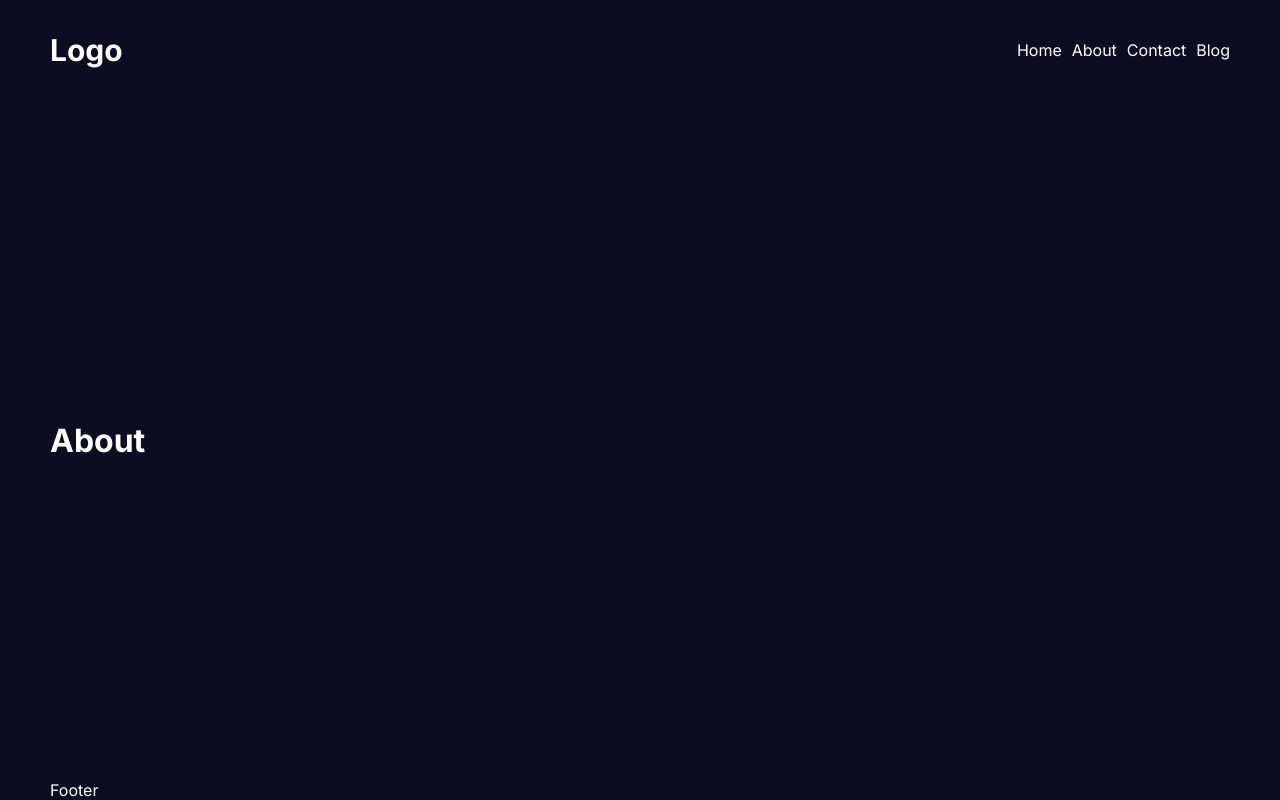
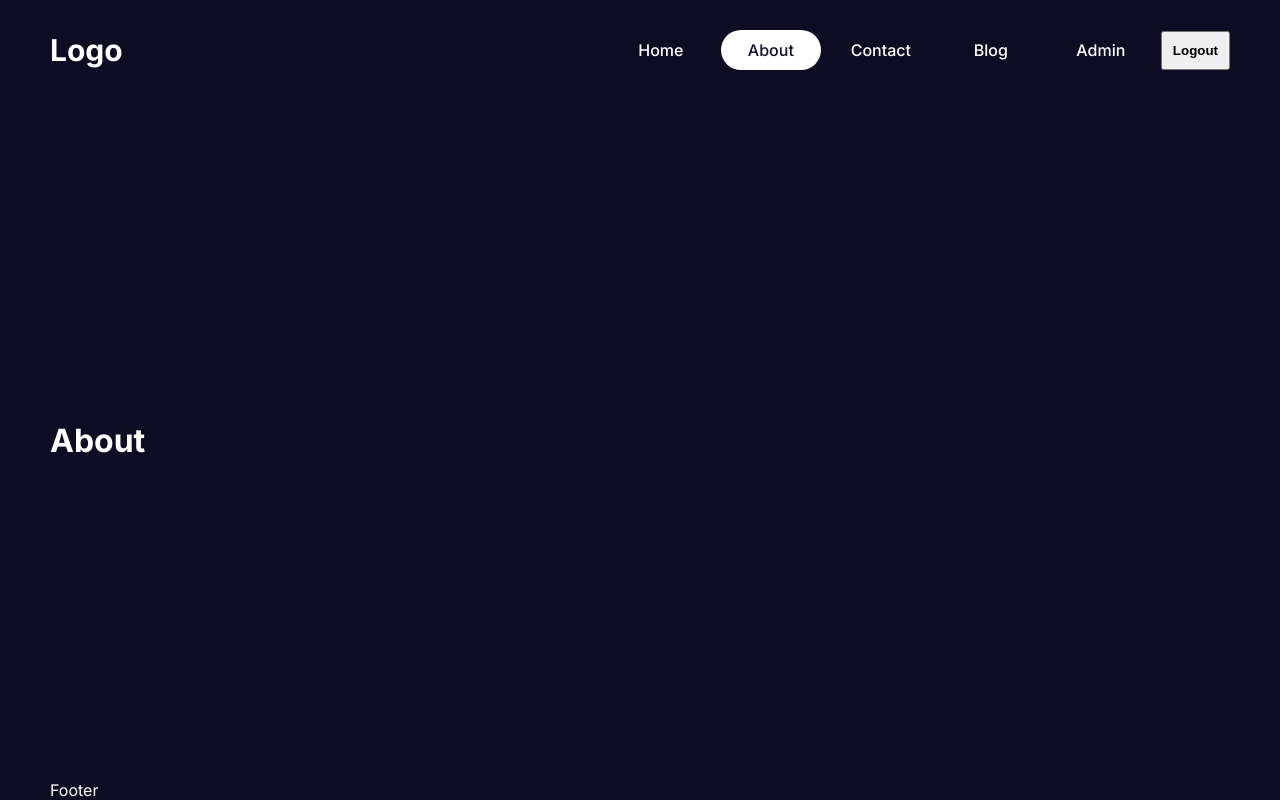
Before and after one commit to HadeerHassan28/fisrt-project-next-14, a Next.js app: page /about in a window 1280 px wide. Built offline with nearby package versions, Linux system fonts and the light colour scheme.

Commit message:
cont styling

```diff
--- a/src/component/NavBar/links/Links.jsx
+++ b/src/component/NavBar/links/Links.jsx
@@ -1,3 +1,4 @@
+import { sendError } from "next/dist/server/api-utils";
 import Link from "next/link";
 import React from "react";
 import styles from "./links.module.css";
@@ -9,11 +10,23 @@
     { title: "Contact", path: "/contact" },
     { title: "Blog", path: "/blog" },
   ];
+
+  const session = true;
+  const isAdmin = true;
   return (
     <div className={styles.links}>
       {links.map((ele) => (
         <NavLink item={ele} key={ele.title} />
       ))}
+      {session ? (
+        <>
+          {isAdmin && <NavLink item={{ title: "Admin", path: "/admin" }} />}
+
+          <button className={styles.logout}>Logout</button>
+        </>
+      ) : (
+        <NavLink item={{ title: "Login", path: "/login" }} />
+      )}
     </div>
   );
 };
--- a/src/component/NavBar/links/links.module.css
+++ b/src/component/NavBar/links/links.module.css
@@ -3,3 +3,8 @@
   align-items: center;
   gap: 10px;
 }
+.logout {
+  padding: 10px;
+  cursor: pointer;
+  font-weight: bold;
+}
--- a/src/component/NavBar/links/navBarLink/navLink.jsx
+++ b/src/component/NavBar/links/navBarLink/navLink.jsx
@@ -1,8 +1,20 @@
+"use client";
 import Link from "next/link";
+import { usePathname } from "next/navigation";
 import React from "react";
 import styles from "./navLink.module.css";
 const NavLink = ({ item }) => {
-  return <Link href={item.path}>{item.title}</Link>;
+  const pathName = usePathname();
+  return (
+    <Link
+      href={item.path}
+      className={`${styles.container} ${
+        pathName === item.path && styles.active
+      }`}
+    >
+      {item.title}
+    </Link>
+  );
 };
 
 export default NavLink;
--- a/src/component/NavBar/links/navBarLink/navLink.module.css
+++ b/src/component/NavBar/links/navBarLink/navLink.module.css
@@ -0,0 +1,11 @@
+.container {
+  min-width: 100px;
+  padding: 10px;
+  border-radius: 20px;
+  font-weight: 500;
+  text-align: center;
+}
+.active {
+  background-color: var(--text);
+  color: var(--bg);
+}
```
